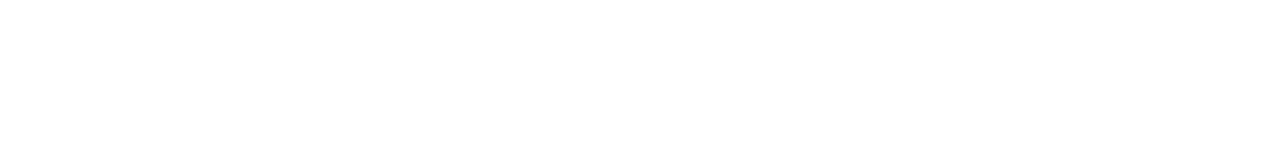
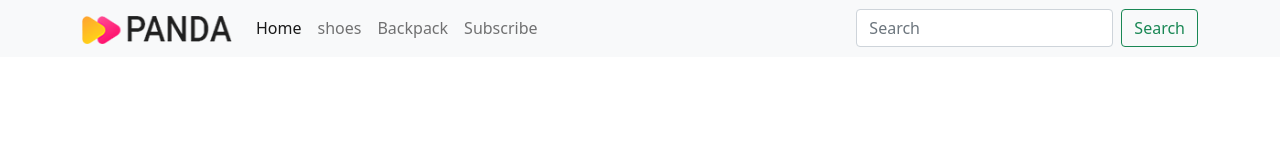
Before and after one commit to Tanvirulislam345/Ecomerce-Panda, a plain HTML site: page index.html in a window 1280 px wide. Drawn offline with nearby package versions, Linux system fonts and the light colour scheme.

Commit message:
commit header navigation

```diff
--- a/index.html
+++ b/index.html
@@ -5,8 +5,46 @@
     <meta http-equiv="X-UA-Compatible" content="IE=edge">
     <meta name="viewport" content="width=device-width, initial-scale=1.0">
     <title>Ecommerce panda using bootstrap</title>
+
+    <!-- bootstrap style sheet -->
+    <link href="https://cdn.jsdelivr.net/npm/bootstrap@5.0.2/dist/css/bootstrap.min.css" rel="stylesheet" integrity="sha384-EVSTQN3/azprG1Anm3QDgpJLIm9Nao0Yz1ztcQTwFspd3yD65VohhpuuCOmLASjC" crossorigin="anonymous">
 </head>
 <body>
+    <header style="background-color: white;">
+                <!-- navigation -->
+                <nav class="navbar navbar-expand-lg navbar-light bg-light">
+                    <div class="container">
+                        <a class="navbar-brand" href="#">
+                            <img src="images/logo.png" alt="" width="150" height="28">
+                          </a>
+                      <button class="navbar-toggler" type="button" data-bs-toggle="collapse" data-bs-target="#navbarSupportedContent" aria-controls="navbarSupportedContent" aria-expanded="false" aria-label="Toggle navigation">
+                        <span class="navbar-toggler-icon"></span>
+                      </button>
+                      <div class="collapse navbar-collapse" id="navbarSupportedContent">
+                        <ul class="navbar-nav me-auto mb-2 mb-lg-0">
+                          <li class="nav-item">
+                            <a class="nav-link active" aria-current="page" href="#">Home</a>
+                          </li>
+                          <li class="nav-item">
+                            <a class="nav-link" href="#">shoes</a>
+                          </li>
+                          <li class="nav-item">
+                            <a class="nav-link" href="#">Backpack</a>
+                          </li>
+                          <li class="nav-item">
+                            <a class="nav-link" href="#">Subscribe</a>
+                          </li>
+                        </ul>
+                        <form class="d-flex ">
+                            <input class="form-control me-2" type="search" placeholder="Search" aria-label="Search">
+                            <button class="btn btn-outline-success" type="submit">Search</button>
+                          </form>
+                      </div>
+                    </div>
+                  </nav>
+    </header>
 
+    <!-- bootstrap script  -->
+    <script src="https://cdn.jsdelivr.net/npm/bootstrap@5.0.2/dist/js/bootstrap.bundle.min.js" integrity="sha384-MrcW6ZMFYlzcLA8Nl+NtUVF0sA7MsXsP1UyJoMp4YLEuNSfAP+JcXn/tWtIaxVXM" crossorigin="anonymous"></script>
 </body>
 </html>
```
Also changed, not shown: images/bags/bag-2.png (added), images/banner-images/headphone.png (added), images/banner-images/tv.png (added), images/banner-images/xbox.png (added), images/categories/bag.png (added), images/categories/shoes.png (added), images/categories/watch.png (added), images/logo.png (added), images/shoes/shoe-1.png (added), images/shoes/shoe-2.png (added), images/shoes/shoe-3.png (added), 3 other files.
